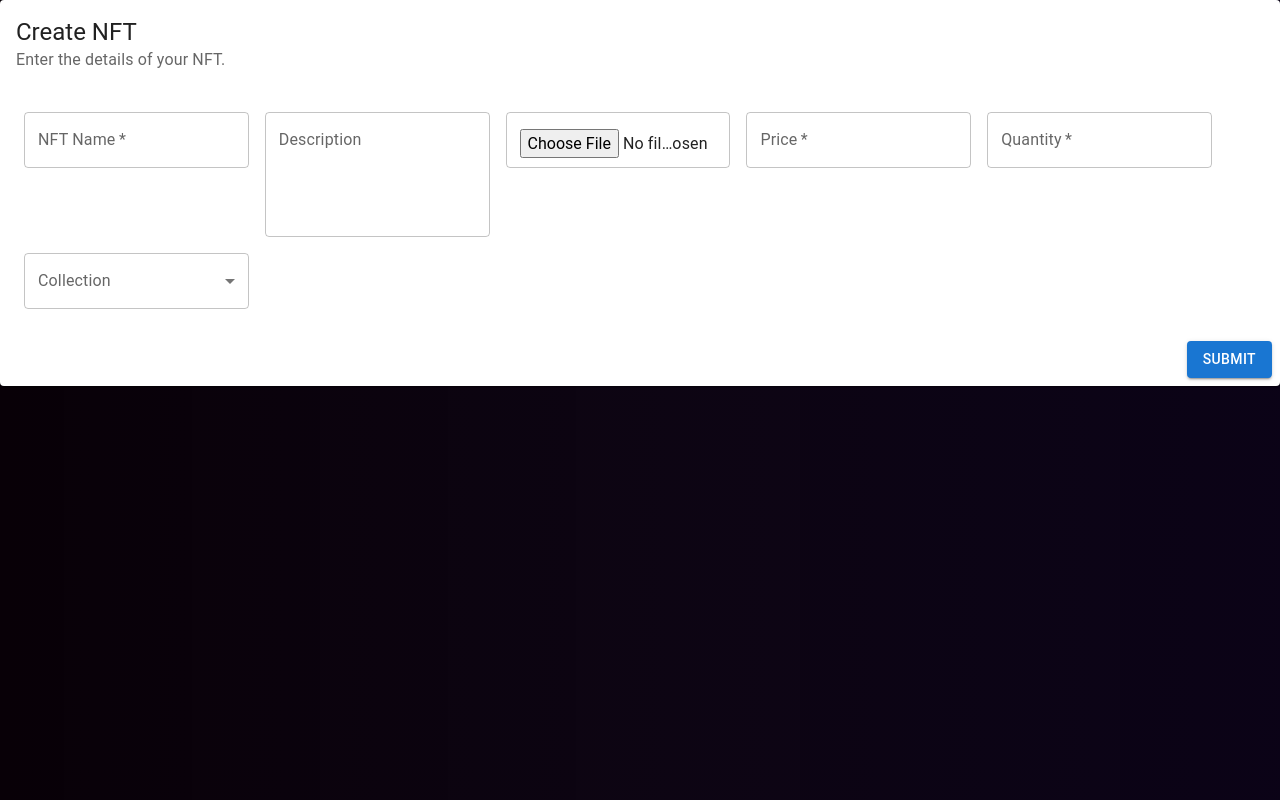
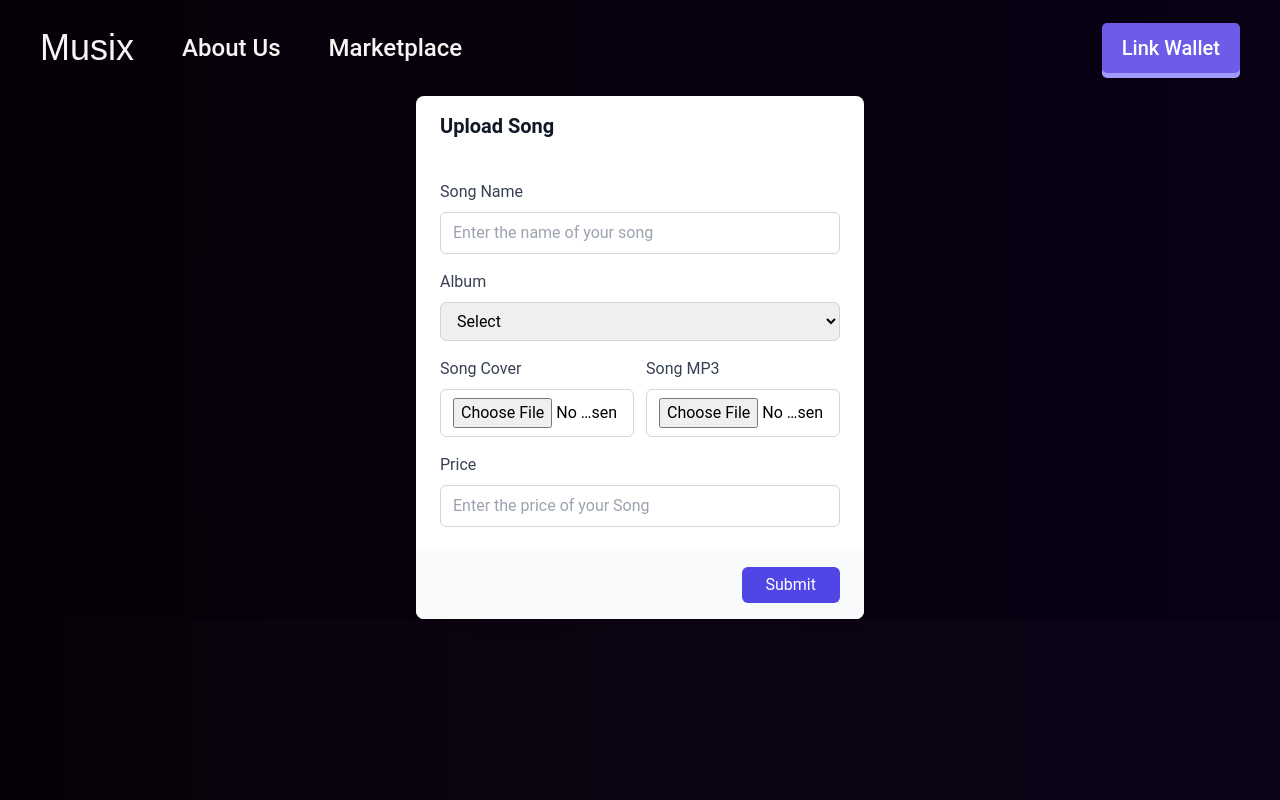
Before and after one commit to code-wizard123/49_BIG_BnB24, a React (Vite) app in the folder frontend/: page /create in a window 1280 px wide. Built offline with nearby package versions, Linux system fonts and the light colour scheme; a web font is replaced by a local one.

Commit message:
Cleaning Create Song

```diff
--- a/frontend/src/Pages/CreateForm.jsx
+++ b/frontend/src/Pages/CreateForm.jsx
@@ -1,77 +1,88 @@
-import React from 'react';
-import Card from '@mui/material/Card';
-import CardContent from '@mui/material/CardContent';
-import CardHeader from '@mui/material/CardHeader';
-import TextField from '@mui/material/TextField';
-import Button from '@mui/material/Button';
-import MenuItem from '@mui/material/MenuItem';
-import Select from '@mui/material/Select';
-import InputLabel from '@mui/material/InputLabel';
-import FormControl from '@mui/material/FormControl';
-import Box from '@mui/material/Box';
-import CardActions from '@mui/material/CardActions';
+import Navbar from "../Components/Navbar/Navbar";
 
-export default function CreateForm() {
-  const [collection, setCollection] = React.useState('');
-
-  const handleChange = (event) => {
-    setCollection(event.target.value);
-  };
-
+function CreateForm() {
   return (
-    <Card>
-      <CardHeader title="Create NFT" subheader="Enter the details of your NFT." />
-      <CardContent>
-        <Box
-          component="form"
-          sx={{
-            '& .MuiTextField-root': { m: 1, width: '25ch' },
-            '& .MuiFormControl-root': { m: 1, width: '25ch' }
-          }}
-          noValidate
-          autoComplete="off"
-        >
-          <div>
-            <TextField required id="nft-name" label="NFT Name" placeholder="Enter the name of your NFT" variant="outlined" />
-            <TextField
-              id="description"
-              label="Description"
-              placeholder="Enter the description of your NFT"
-              multiline
-              rows={4}
-              variant="outlined"
+    <>
+      <Navbar />
+      <div className="max-w-md mx-auto bg-white shadow-lg rounded-lg overflow-hidden">
+        <div className="px-6 py-4">
+          <h1 className="text-xl font-semibold text-gray-900">Upload Song</h1>
+        </div>
+        <div className="p-6 space-y-4">
+          <div className="space-y-2">
+            <label htmlFor="nft-name" className="text-gray-700">
+              Song Name
+            </label>
+            <input
+              id="nft-name"
+              type="text"
+              placeholder="Enter the name of your song"
+              className="w-full px-3 py-2 border border-gray-300 rounded-md focus:outline-none focus:ring focus:ring-indigo-100 focus:border-indigo-300"
             />
-            <TextField
-              required
-              id="image-upload"
-              type="file"
-              variant="outlined"
-              InputLabelProps={{
-                shrink: true,
-              }}
+          </div>
+          <div className="space-y-2">
+            <label htmlFor="collection" className="text-gray-700">
+              Album
+            </label>
+            {/* Implementing a custom select dropdown with Tailwind CSS might require additional JavaScript for functionality which is not included here. */}
+            <select
+              id="collection"
+              className="w-full px-3 py-2 border border-gray-300 rounded-md focus:outline-none focus:ring focus:ring-indigo-100 focus:border-indigo-300"
+            >
+              <option value="">Select</option>
+              {[1, 2, 3].map((key, index) => {
+                return (
+                  <option key={index} value={key}>
+                    Album {key}
+                  </option>
+                );
+              })}
+            </select>
+          </div>
+          <div className="grid grid-cols-2 gap-x-3">
+            <div className="space-y-2">
+              <label htmlFor="image-upload" className="text-gray-700 block">
+                Song Cover
+              </label>
+              <input
+                id="image-upload"
+                type="file"
+                accept=".png,.jpg,.jpeg"
+                className="w-full px-3 py-2 border border-gray-300 rounded-md focus:outline-none focus:ring focus:ring-indigo-100 focus:border-indigo-300"
+              />
+            </div>
+            <div className="space-y-2">
+              <label htmlFor="song-upload" className="text-gray-700 block">
+                Song MP3
+              </label>
+              <input
+                id="song-upload"
+                type="file"
+                accept=".mp3,.wav"
+                className="w-full px-3 py-2 border border-gray-300 rounded-md focus:outline-none focus:ring focus:ring-indigo-100 focus:border-indigo-300"
+              />
+            </div>
+          </div>
+          <div className="space-y-2">
+            <label htmlFor="price" className="text-gray-700">
+              Price
+            </label>
+            <input
+              id="price"
+              type="number"
+              placeholder="Enter the price of your Song"
+              className="w-full px-3 py-2 border border-gray-300 rounded-md focus:outline-none focus:ring focus:ring-indigo-100 focus:border-indigo-300"
             />
-            <TextField required id="price" label="Price" type="number" variant="outlined" />
-            <TextField required id="quantity" label="Quantity" type="number" variant="outlined" />
-            <FormControl fullWidth>
-              <InputLabel id="collection-label">Collection</InputLabel>
-              <Select
-                labelId="collection-label"
-                id="collection"
-                value={collection}
-                label="Collection"
-                onChange={handleChange}
-              >
-                <MenuItem value={1}>Collection 1</MenuItem>
-                <MenuItem value={2}>Collection 2</MenuItem>
-                <MenuItem value={3}>Collection 3</MenuItem>
-              </Select>
-            </FormControl>
           </div>
-        </Box>
-      </CardContent>
-      <CardActions disableSpacing>
-        <Button variant="contained" sx={{ ml: 'auto' }}>Submit</Button>
-      </CardActions>
-    </Card>
+        </div>
+        <div className="px-6 py-4 bg-gray-50 text-right">
+          <button className="px-6 py-2 leading-5 text-white transition-colors duration-200 transform bg-indigo-600 rounded-md hover:bg-indigo-500 focus:outline-none focus:bg-indigo-500">
+            Submit
+          </button>
+        </div>
+      </div>
+    </>
   );
 }
+
+export default CreateForm;
```
